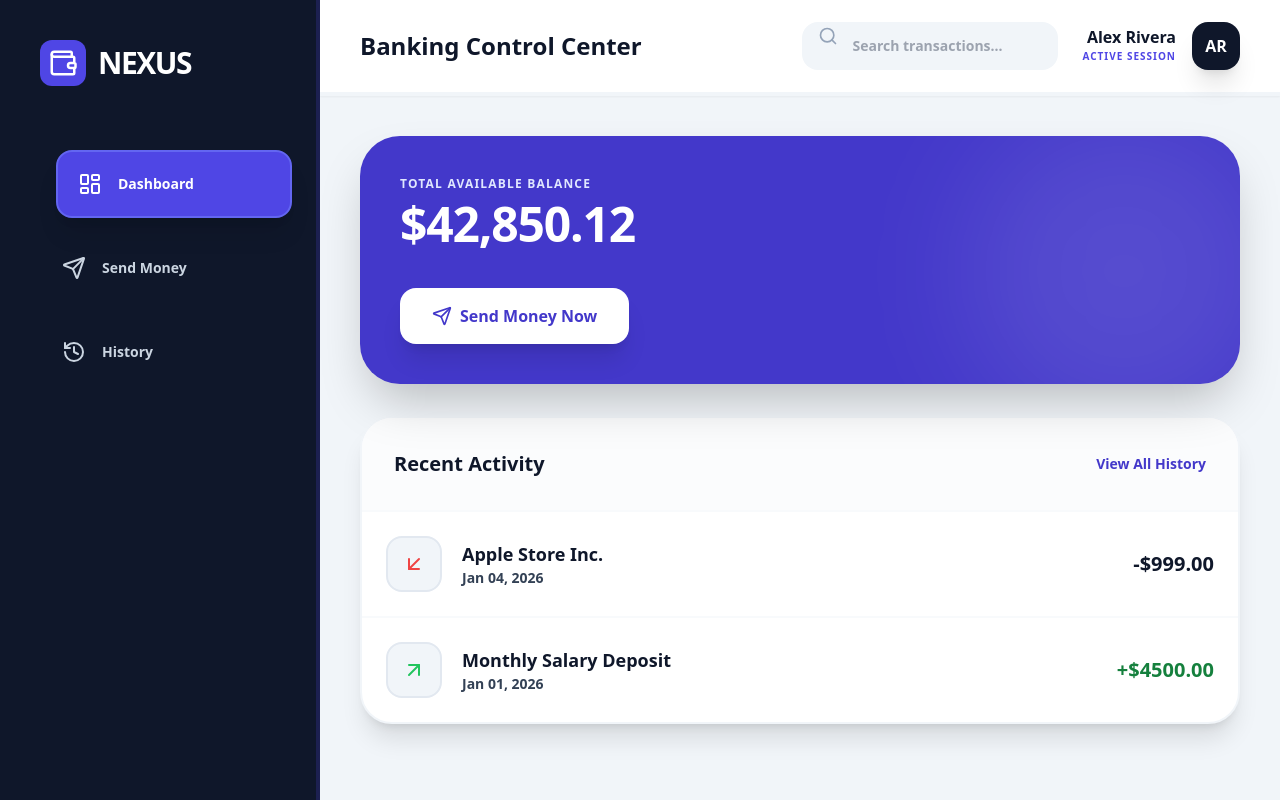
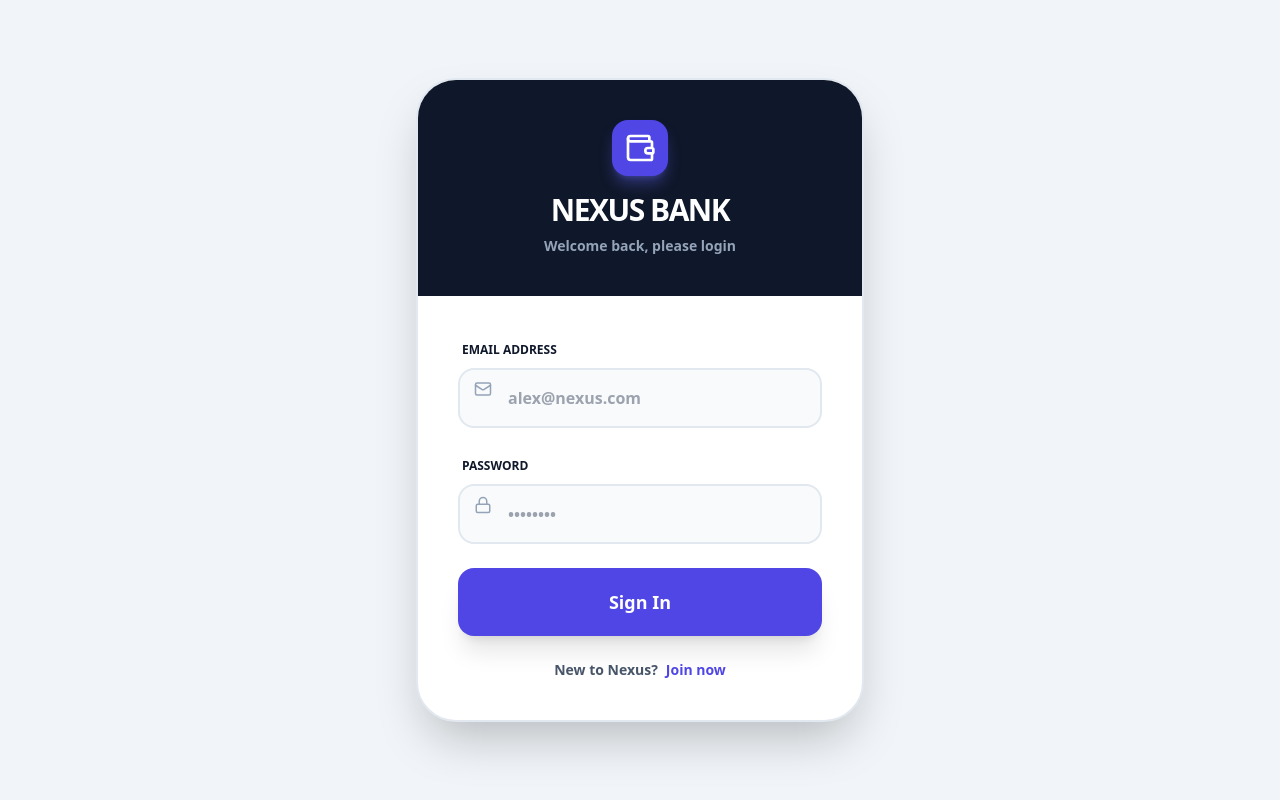
Before and after one commit to hawi3075/banking-website, a React (Vite) app: page / in a window 1280 px wide. Built offline with nearby package versions, Linux system fonts and the light colour scheme.

Commit message:
update the code

```diff
--- a/src/App.jsx
+++ b/src/App.jsx
@@ -1,20 +1,24 @@
 import React, { useState } from 'react';
-import { BrowserRouter as Router, Routes, Route } from 'react-router-dom';
+import { BrowserRouter as Router, Routes, Route, Navigate } from 'react-router-dom';
 import { ArrowUpRight, ArrowDownLeft } from 'lucide-react';
 
-// Import your new components
 import Sidebar from './components/Sidebar';
 import Header from './components/Header';
 import Dashboard from './components/Dashboard';
 import Transfers from './components/Transfers';
 import History from './components/History';
+import Auth from './components/Auth'; // New Import
 
 export default function App() {
+  const [isLoggedIn, setIsLoggedIn] = useState(false); // Auth State
   const [balance, setBalance] = useState(42850.12);
   const [transactions, setTransactions] = useState([
     { id: 1, name: 'Apple Store Inc.', date: 'Jan 04, 2026', amount: -999.00, icon: <ArrowDownLeft className="text-red-500"/> },
     { id: 2, name: 'Monthly Salary Deposit', date: 'Jan 01, 2026', amount: 4500.00, icon: <ArrowUpRight className="text-green-500"/> },
   ]);
+
+  const handleLogin = () => setIsLoggedIn(true);
+  const handleLogout = () => setIsLoggedIn(false);
 
   const handleTransfer = (amount, account) => {
     setBalance(prev => prev - amount);
@@ -26,13 +30,18 @@ export default function App() {
       icon: <ArrowDownLeft className="text-red-500"/>
     };
     setTransactions([newTx, ...transactions]);
-    alert("Transfer Successful!");
   };
 
+  // If not logged in, show ONLY the Auth page
+  if (!isLoggedIn) {
+    return <Auth onLogin={handleLogin} />;
+  }
+
+  // If logged in, show the Banking App
   return (
     <Router>
       <div className="flex h-screen bg-slate-100">
-        <Sidebar />
+        <Sidebar onLogout={handleLogout} />
 
         <div className="flex-1 flex flex-col overflow-hidden">
           <Header />
@@ -42,6 +51,7 @@ export default function App() {
               <Route path="/" element={<Dashboard balance={balance} transactions={transactions} />} />
               <Route path="/transfers" element={<Transfers balance={balance} onTransfer={handleTransfer} />} />
               <Route path="/history" element={<History transactions={transactions} />} />
+              <Route path="*" element={<Navigate to="/" />} />
             </Routes>
           </main>
         </div>
```
